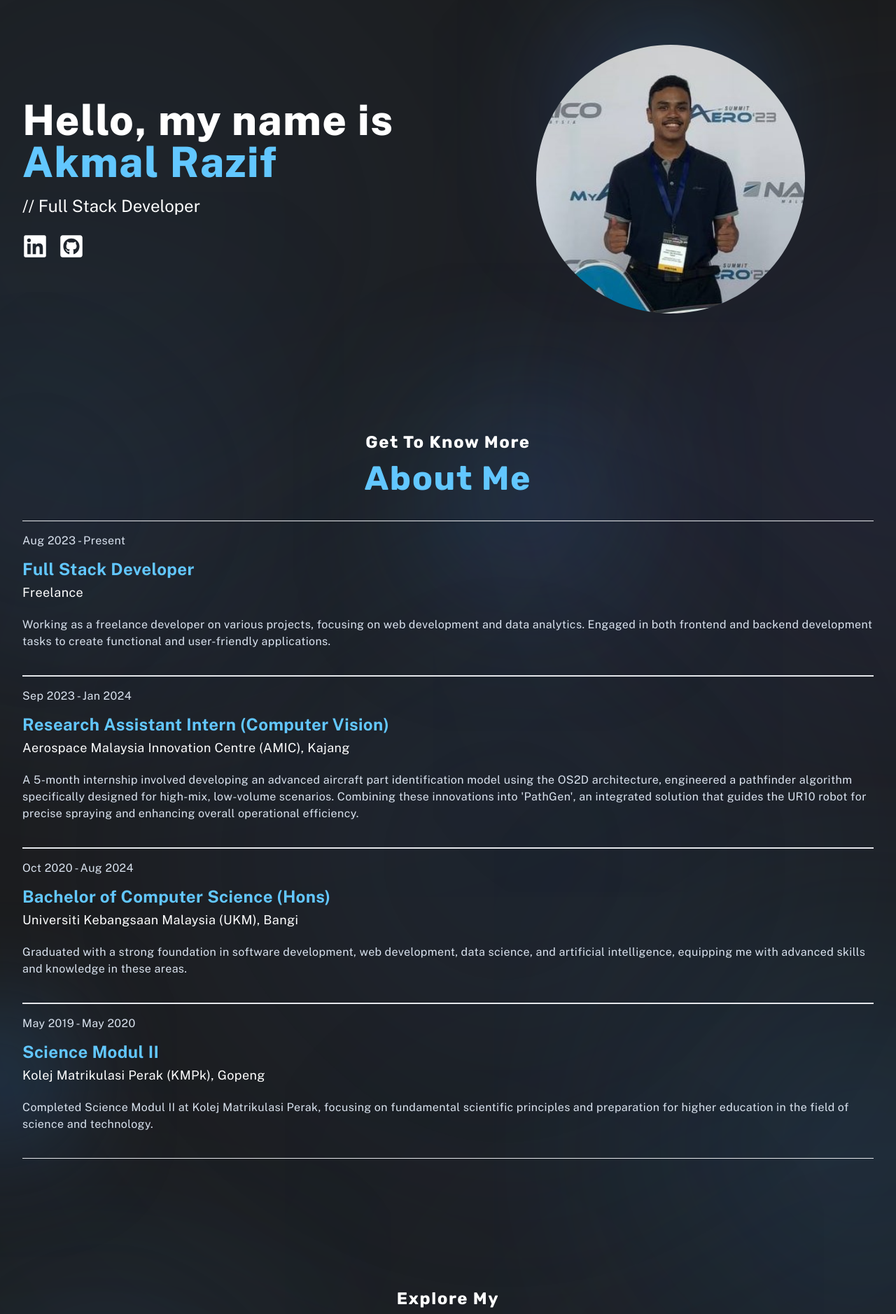
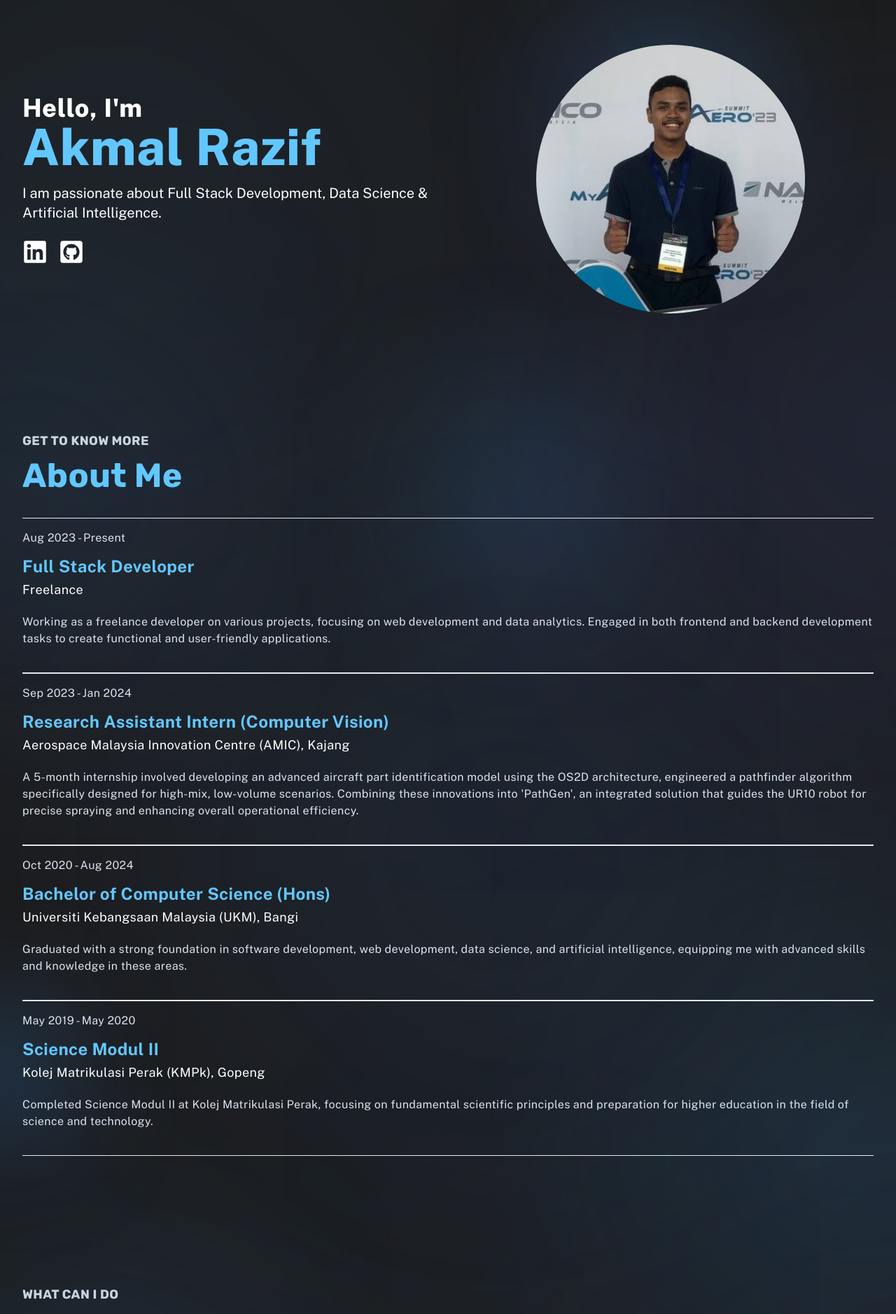
Before and after one commit to MuhdNurAkmal/akmalrazif, a React (Vite) app: page / in a window 1280 px wide. Shown: the part 80-1958 px from the top of the page at 70% size. Built offline with nearby package versions, Linux system fonts and the light colour scheme; no server answers.

Commit message:
portfolio update

```diff
--- a/src/components/LandingPage.jsx
+++ b/src/components/LandingPage.jsx
@@ -1,4 +1,4 @@
-import { FaCode, FaGithubSquare, FaLinkedin } from "react-icons/fa";
+import { FaGithubSquare, FaLinkedin } from "react-icons/fa";
 import profpics from "../assets/profpics.jpg";
 
 const LandingPage = () => {
@@ -6,11 +6,16 @@ const LandingPage = () => {
     <div className="py-16 " id="/">
       <div className="align-element grid justify-center sm:grid-cols-2 items-center gap-14">
         <article className="order-2 text-center sm:order-1 sm:text-left">
-          <h2 className="text-4xl font-extrabold tracking-wide leading-tight md:text-6xl">
-            Hello, my name is <br />
-            <span className="text-accentColor">Akmal Razif</span>
+          <h2 className="text-2xl font-extrabold tracking-wide md:text-4xl">
+            Hello, I'm <br />
+            <span className="text-accentColor text-5xl md:text-7xl">
+              Akmal Razif
+            </span>
           </h2>
-          <p className="mt-4 text-2xl">// Full Stack Developer</p>
+          <p className="mt-4 text-xl">
+            I am passionate about Full Stack Development, Data Science &
+            Artificial Intelligence.
+          </p>
           <div className="flex mt-6 gap-x-4 text-5xl justify-center items-center sm:justify-start sm:text-4xl">
             <a
               href="https://www.linkedin.com/in/akmalrazif/"
--- a/src/components/Projects.jsx
+++ b/src/components/Projects.jsx
@@ -3,11 +3,11 @@ import SectionTitle from "./SectionTitle";
 import { useFetchProjects } from "../data/fetchProject";
 
 const Projects = () => {
-  const { loading, projects } = useFetchProjects();
+  const { projects } = useFetchProjects();
   return (
     <section className="align-element py-16">
       <div id="projects" className="pt-10">
-        <SectionTitle text="let's see all" title="my works" />
+        <SectionTitle text="what have i done" title="projects" />
         <div className="py-16 grid md:grid-cols-3 gap-8 ">
           {projects.map((project) => {
             return <ProjectCard key={project.id} {...project} />;
--- a/src/components/SectionTitle.jsx
+++ b/src/components/SectionTitle.jsx
@@ -1,7 +1,7 @@
 const SectionTitle = ({ text, title }) => {
   return (
-    <div className="pb-5 font-rubik font-bold tracking-wide capitalize text-center leading-relaxed items-center w-full sm:tracking-widest">
-      <h4 className="text-2xl sm:mb-3">{text}</h4>
+    <div className="pb-5 font-rubik font-bold tracking-wide capitalize text-center leading-relaxed items-center w-full sm:text-start">
+      <h4 className="text-slate-300 uppercase sm:mb-3 sm:text-lg">{text}</h4>
       <h1 className="text-4xl leading-snug sm:text-5xl text-accentColor">
         {title}
       </h1>
--- a/src/components/Skills.jsx
+++ b/src/components/Skills.jsx
@@ -6,7 +6,7 @@ const Skills = () => {
   return (
     <section className="align-element py-16">
       <div id="skills" className="pt-10">
-        <SectionTitle text="Explore my" title="Skills & Expertise" />
+        <SectionTitle text="what can i do" title="Skills & Expertise" />
         <div className="py-16 grid gap-6 grid-cols-3 md:grid-cols-6">
           {skills.map((skill) => {
             return <SkillCard key={skill.id} {...skill} />;
--- a/src/data/fetchProject.jsx
+++ b/src/data/fetchProject.jsx
@@ -15,11 +15,17 @@ export const useFetchProjects = () => {
     try {
       const response = await client.getEntries({ content_type: "projects" });
       const projects = response.items.map((item) => {
-        const { title, url, image, description, github } = item.fields;
+        const { title, url, image, description, github, publishedDate } =
+          item.fields;
         const id = item.sys.id;
         const img = image?.fields?.file?.url;
-        return { id, img, title, description, url, github };
+        return { id, img, title, description, url, github, publishedDate };
       });
+
+      projects.sort(
+        (a, b) => new Date(b.publishedDate) - new Date(a.publishedDate)
+      );
+
       setProjects(projects);
       setLoading(false);
     } catch (response) {
```
Also changed, not shown: 1 other file (tests, documents, lock files or other folders).
